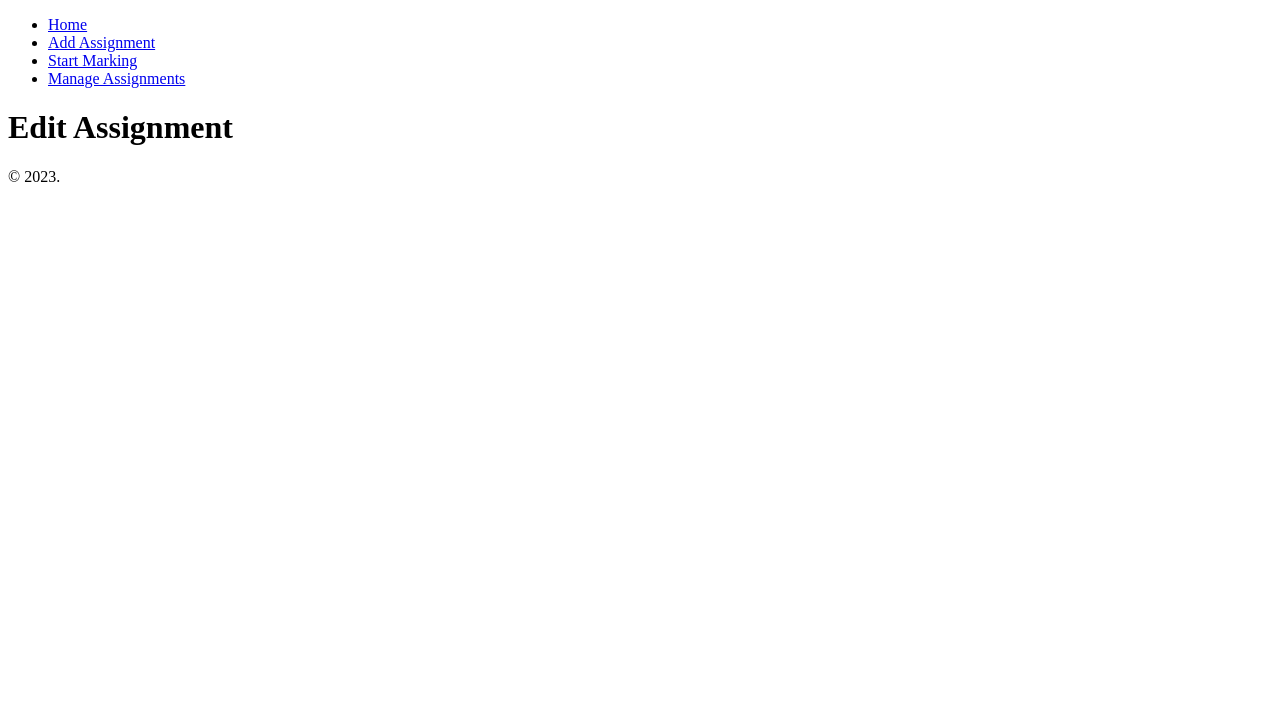
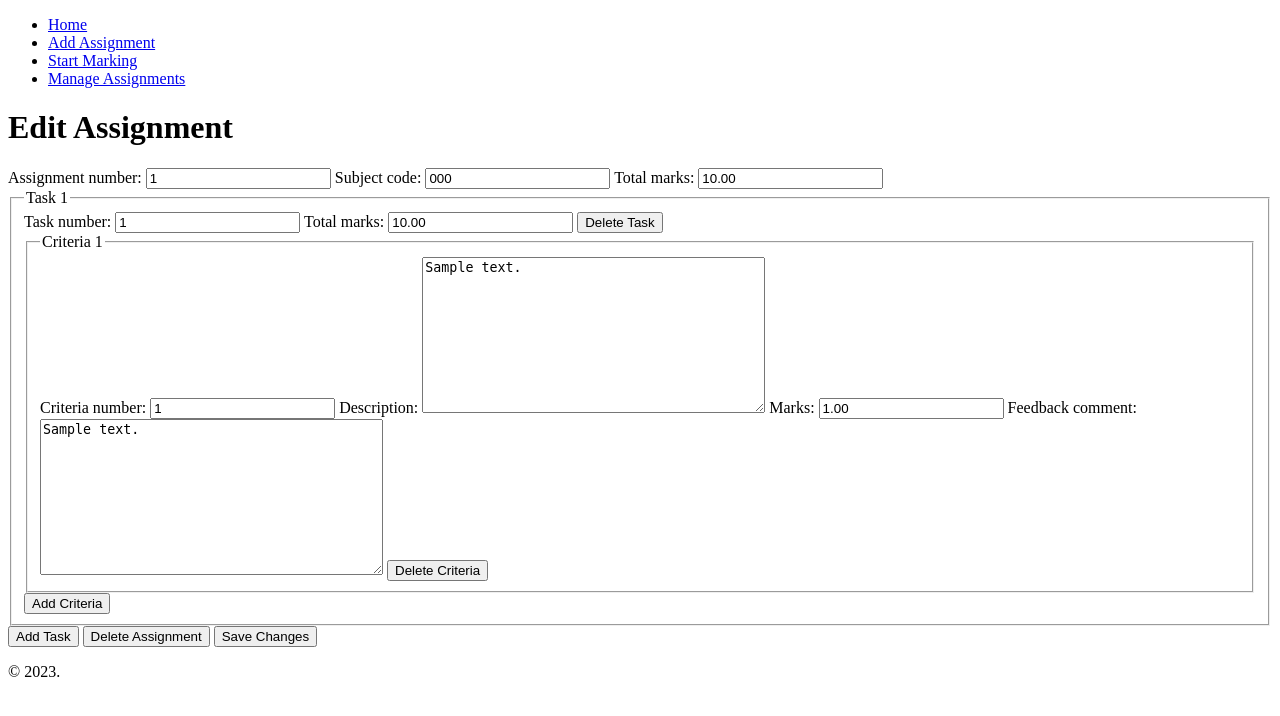
Before and after one commit to trrine/marking_assistant, a Django app: page /edit_assignment/1/ in a window 1280 px wide. Shown: the top 716 px of the page. Run offline with Django 4.2, Linux system fonts and the light colour scheme; tables that the repository leaves empty hold one stand-in row (values such as "Sample post").

Commit message:
Create template for editing an assignment

```diff
--- a/marking_assistant_app/templates/edit.html
+++ b/marking_assistant_app/templates/edit.html
@@ -1,8 +1,46 @@
 {% extends "base.html" %}
+{% load static %}
 
 {% block title %}Edit Assignment{% endblock %}
 
 {% block content %}
 <h1>Edit Assignment</h1>
 
+<form method="POST">
+    {% csrf_token %}
+
+    <!-- Assignment details form -->
+    {{ assignment_form.as_table }}
+
+    <!-- Display existing tasks -->
+    {% for task_form in task_formset %}
+        <fieldset class="task">
+            <legend>Task {{ forloop.counter }}</legend>
+            {{ task_form.as_table }}
+            <button type="button" class="delete-task">Delete Task</button>
+
+            <!-- Display existing criteria for this task -->
+            {% for criteria_form in criteria_formset.forms %}
+                {% if criteria_form.instance.task == task_form.instance %}
+                    <fieldset class="criteria">
+                        <legend>Criteria {{ forloop.counter }}</legend>
+                        {{ criteria_form.as_table }}
+                        <button type="button" class="delete-criteria">Delete Criteria</button>
+                    </fieldset>
+                {% endif %}
+            {% endfor %}
+
+            <button type="button" class="add-criteria">Add Criteria</button>
+        </fieldset>
+    {% endfor %}
+
+    <!-- Add Task button -->
+    <button type="button" class="add-task">Add Task</button>
+
+    <button type="button" class="delete-assignment">Delete Assignment</button>
+
+    <input type="submit" value="Save Changes">
+</form>
+
+<script src="{% static 'js/edit_assignment.js' %}"></script>
 {% endblock %}
--- a/marking_assistant_app/views.py
+++ b/marking_assistant_app/views.py
@@ -1,6 +1,7 @@
 from django.shortcuts import render, redirect, get_object_or_404
 from .forms import AssignmentForm, CriteriaForm, TaskForm
 from .models import Assignment, Task, Criteria
+from django.forms import modelformset_factory
 
 def index_view(request):
     return render(request, "index.html")
@@ -62,10 +63,43 @@ def manage_assignments_view(request):
     return render(request, "manage.html", {"assignments": assignments})
 
 def edit_assignment_view(request, assignment_id):
+    # Get the assignment object based on the assignment_id
     assignment = get_object_or_404(Assignment, id=assignment_id)
 
-    # Handle updating and deleting assignments
-    return render(request, "edit.html", {"assignment": assignment})
+    # Initialise empty formsets for tasks and criteria
+    TaskFormSet = modelformset_factory(Task, form=TaskForm, extra=0)
+    CriteriaFormSet = modelformset_factory(Criteria, form=CriteriaForm, extra=0)
+
+    # Check if the request is a POST (form submission)
+    if request.method == "POST":
+        # Populate the assignment form with POST data
+        assignment_form = AssignmentForm(request.POST, instance=assignment)
+        task_formset = TaskFormSet(request.POST, queryset=Task.objects.filter(assignment=assignment))
+        criteria_formset = CriteriaFormSet(request.POST, queryset=Criteria.objects.filter(task__assignment=assignment))
+
+        # Check if all forms are valid
+        if assignment_form.is_valid() and task_formset.is_valid() and criteria_formset.is_valid():
+            # Save the assignment form
+            assignment_form.save()
+
+            # Save the task and criteria formsets
+            task_formset.save()
+            criteria_formset.save()
+
+            # Redirect to manage assignments page
+            return redirect("manage_assignments")
+
+    else:
+        # Populate the assignment form with existing assignment data
+        assignment_form = AssignmentForm(instance=assignment)
+        task_formset = TaskFormSet(queryset=Task.objects.filter(assignment=assignment))
+        criteria_formset = CriteriaFormSet(queryset=Criteria.objects.filter(task__assignment=assignment))
+
+    return render(request, "edit.html", {
+        "assignment_form": assignment_form,
+        "task_formset": task_formset,
+        "criteria_formset": criteria_formset,
+    })
 
 def start_marking_view(request):
     return render(request, "marking.html")
```
